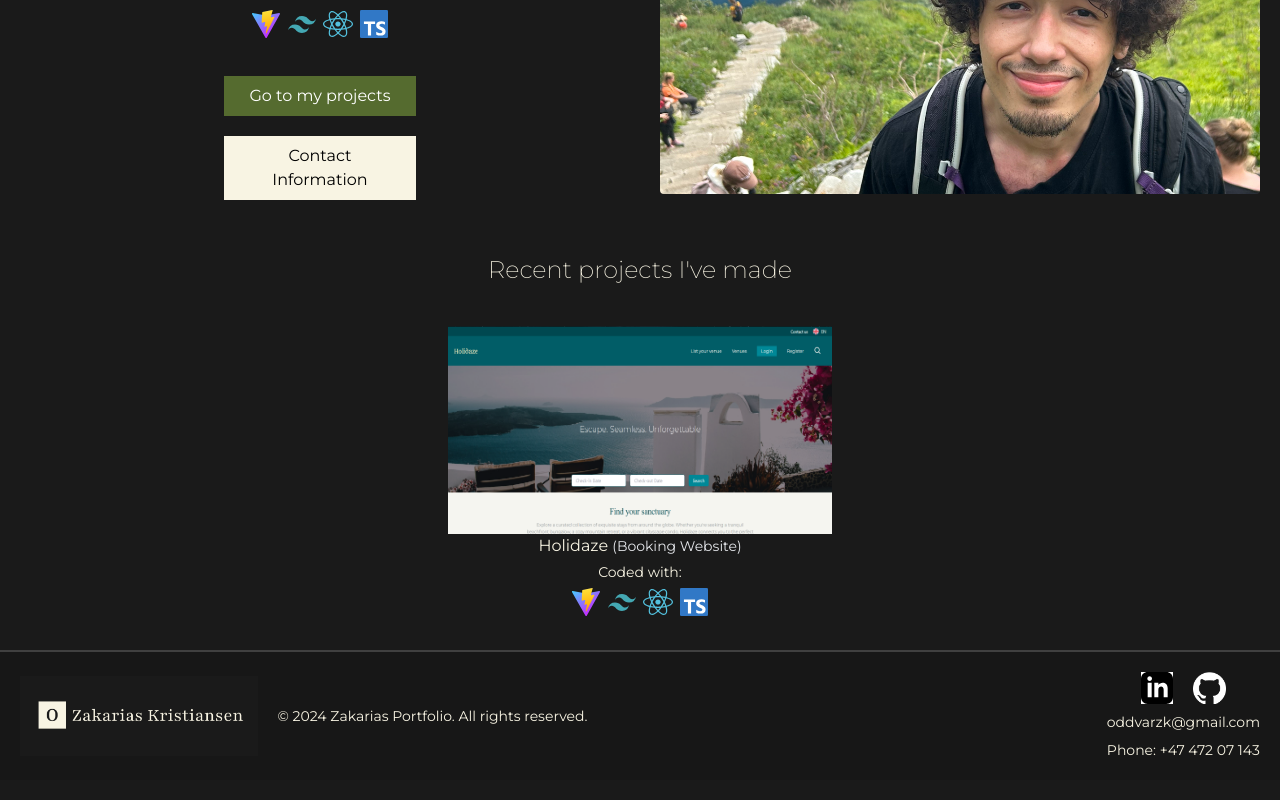
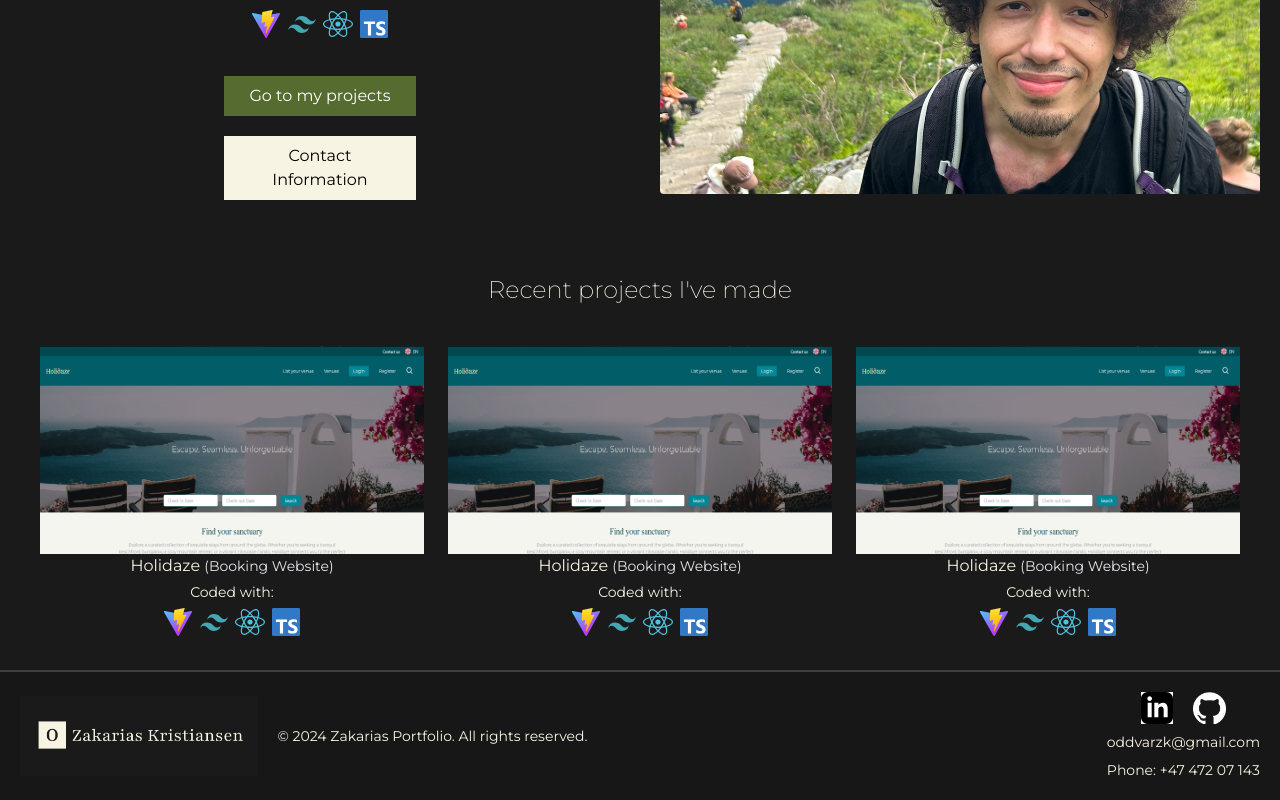
Before and after one commit to oddvarzk/Portofolio, a React (Vite) app: page / in a window 1280 px wide. Shown: the part 340-1140 px from the top of the page. Built offline with nearby package versions, Linux system fonts and the light colour scheme; a web font is replaced by a local one.

Commit message:
dups of recents added

```diff
--- a/src/pages/Home/index.tsx
+++ b/src/pages/Home/index.tsx
@@ -10,7 +10,7 @@ export function Home() {
     <div className="mt-5 px-5 py-3">
       <div
         id="home"
-        className="flex flex-col md:flex-row justify-center text-Cream gap-10 font-Montserrat items-center"
+        className="flex flex-col md:flex-row justify-center text-Cream gap-10 font-Montserrat items-center mb-10"
       >
         <div className="w-full md:w-1/2">
           <h2 className="text-lg py-2 font-light">
@@ -78,6 +78,48 @@ export function Home() {
             </div>
           </div>
         </div>
+        <div className="px-3">
+          <div className="w-fit">
+            <img
+              className="w-72 h-36 object-fit md:w-96 md:h-52"
+              src={holidazeHome}
+            ></img>
+          </div>
+          <div className="text-Cream font-Montserrat">
+            <h3 className="text-center">
+              Holidaze{" "}
+              <span className="text-gray-200 text-sm">(Booking Website)</span>
+            </h3>
+            <h3 className="text-center text-sm py-1">Coded with:</h3>
+            <div className="flex justify-center h-8 gap-1">
+              <img src={viteSVG} alt="Vite Icon"></img>
+              <img src={tailwindIcon} alt="Tailwind Icon" />
+              <img src={reactIcon} alt="React Logo" />
+              <img src={typescriptIcon} alt="Typescript Logo" />
+            </div>
+          </div>
+        </div>
+        <div className="px-3">
+          <div className="w-fit">
+            <img
+              className="w-72 h-36 object-fit md:w-96 md:h-52"
+              src={holidazeHome}
+            ></img>
+          </div>
+          <div className="text-Cream font-Montserrat">
+            <h3 className="text-center">
+              Holidaze{" "}
+              <span className="text-gray-200 text-sm">(Booking Website)</span>
+            </h3>
+            <h3 className="text-center text-sm py-1">Coded with:</h3>
+            <div className="flex justify-center h-8 gap-1">
+              <img src={viteSVG} alt="Vite Icon"></img>
+              <img src={tailwindIcon} alt="Tailwind Icon" />
+              <img src={reactIcon} alt="React Logo" />
+              <img src={typescriptIcon} alt="Typescript Logo" />
+            </div>
+          </div>
+        </div>
       </div>
     </div>
   );
```
